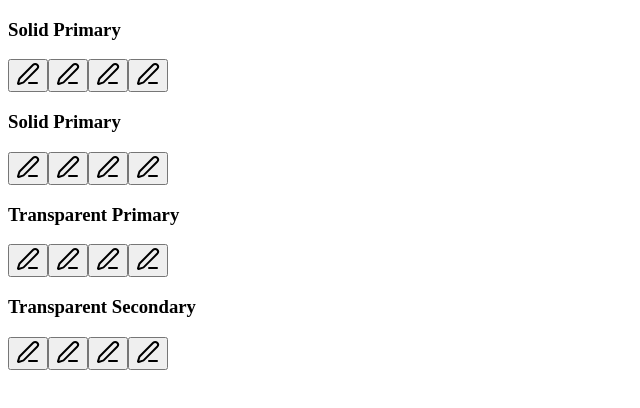
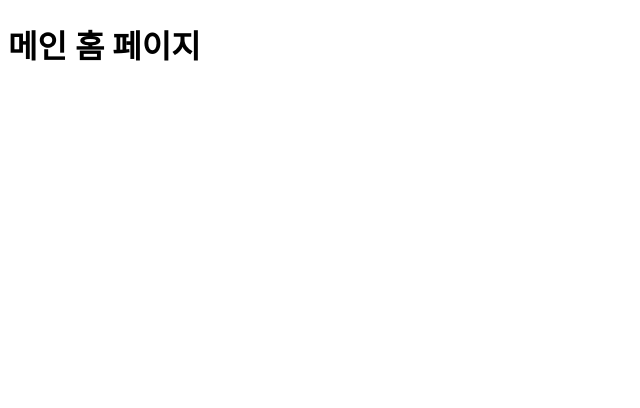
Before and after one commit to Kernel360/KFE3-e2e-WONDERFUL, a Next.js app in the folder apps/web/: page /HomePage in a window 1280 px wide. Shown: the top 408 px of the page, without its empty margins (0-640 px from the left). Built offline with nearby package versions, Linux system fonts and the light colour scheme.

Commit message:
chore: HomePage 초기화

```diff
--- a/apps/web/src/pages/HomePage.tsx
+++ b/apps/web/src/pages/HomePage.tsx
@@ -1,78 +1,9 @@
 'use client';
 
-import { PenLine } from 'lucide-react';
-
-import { FloatButton } from '../components/ui/float-button';
-
-{
-  /* <h1>메인 홈 페이지</h1> */
-}
 const HomePage = () => {
   return (
-    <div className="flex flex-col">
-      <h3>Solid Primary</h3>
-      <div className="mb-6 flex items-center gap-3">
-        <FloatButton title="플로팅버튼" size={'min'}>
-          <PenLine />
-        </FloatButton>
-        <FloatButton title="플로팅버튼" size={'sm'}>
-          <PenLine />
-        </FloatButton>
-        <FloatButton title="플로팅버튼">
-          <PenLine />
-        </FloatButton>
-        <FloatButton title="플로팅버튼" size={'lg'}>
-          <PenLine />
-        </FloatButton>
-      </div>
-
-      <h3>Solid Primary</h3>
-      <div className="mb-6 flex items-center gap-3">
-        <FloatButton title="플로팅버튼" size={'min'} color="secondary">
-          <PenLine />
-        </FloatButton>
-        <FloatButton title="플로팅버튼" size={'sm'} color="secondary">
-          <PenLine />
-        </FloatButton>
-        <FloatButton title="플로팅버튼" color="secondary">
-          <PenLine />
-        </FloatButton>
-        <FloatButton title="플로팅버튼" size={'lg'} color="secondary">
-          <PenLine />
-        </FloatButton>
-      </div>
-
-      <h3>Transparent Primary</h3>
-      <div className="mb-6 flex items-center gap-3">
-        <FloatButton title="플로팅버튼" size={'min'} variant={'transparent'}>
-          <PenLine />
-        </FloatButton>
-        <FloatButton title="플로팅버튼" size={'sm'} variant={'transparent'}>
-          <PenLine />
-        </FloatButton>
-        <FloatButton title="플로팅버튼" variant={'transparent'}>
-          <PenLine />
-        </FloatButton>
-        <FloatButton title="플로팅버튼" size={'lg'} variant={'transparent'}>
-          <PenLine />
-        </FloatButton>
-      </div>
-
-      <h3>Transparent Secondary</h3>
-      <div className="mb-6 flex items-center gap-3">
-        <FloatButton title="플로팅버튼" size={'min'} variant={'transparent'} color="secondary">
-          <PenLine />
-        </FloatButton>
-        <FloatButton title="플로팅버튼" size={'sm'} variant={'transparent'} color="secondary">
-          <PenLine />
-        </FloatButton>
-        <FloatButton title="플로팅버튼" variant={'transparent'} color="secondary">
-          <PenLine />
-        </FloatButton>
-        <FloatButton title="플로팅버튼" size={'lg'} variant={'transparent'} color="secondary">
-          <PenLine />
-        </FloatButton>
-      </div>
+    <div>
+      <h1>메인 홈 페이지</h1>
     </div>
   );
 };
```
